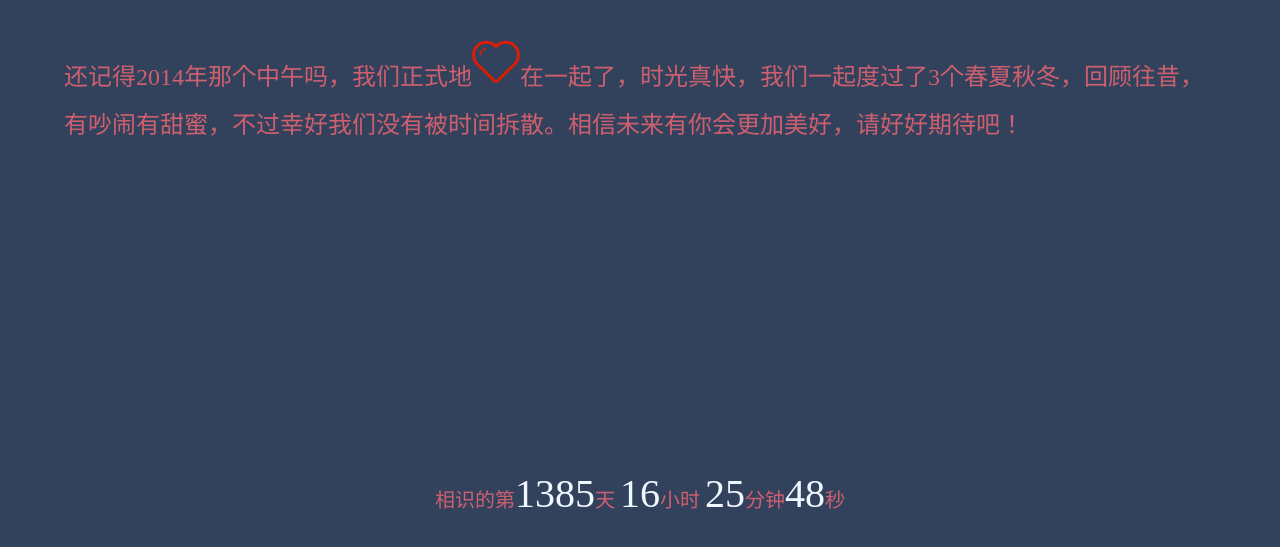
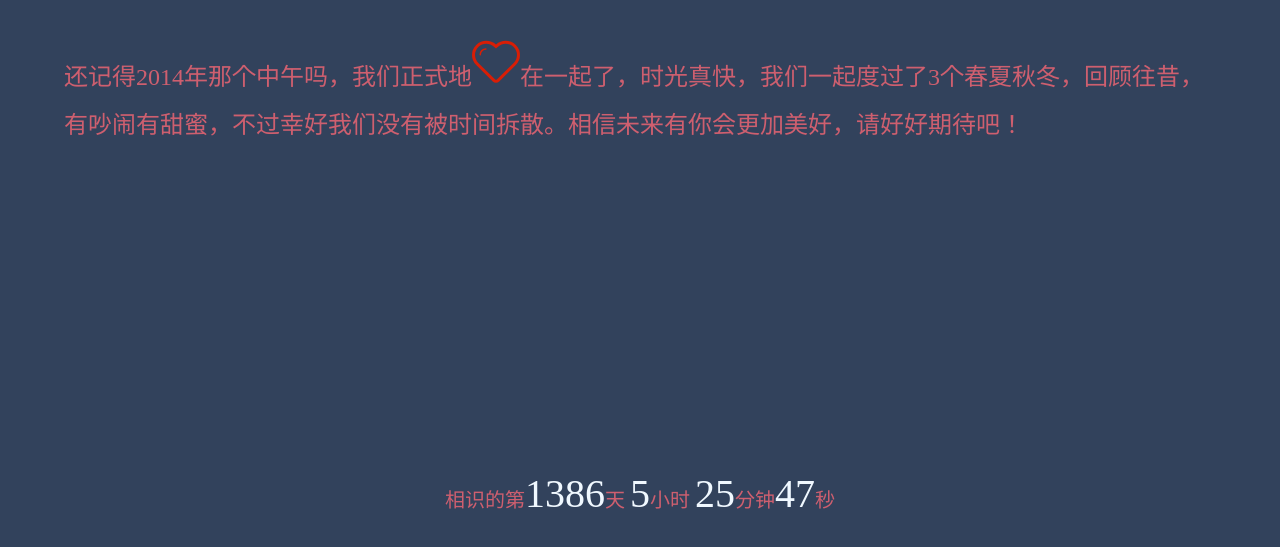
Before and after one commit to iamyouth/iamyouth.github.io, a plain HTML site: page index.html in a window 1280 px wide. Shown: the part 243-790 px from the top of the page. Drawn offline with Linux system fonts and the light colour scheme.

Commit message:
Update index.html

```diff
--- a/index.html
+++ b/index.html
@@ -79,7 +79,7 @@ background: yellow;
                 window.setTimeout(function() {
                     show_date_time();
                 }, 1000);
-                var BirthDay = new Date("03,31,2014 13:00:00");
+                var BirthDay = new Date("03,31,2014 00:00:00");
                 var today = new Date();
                 var timeold = (today.getTime() - BirthDay.getTime());
                 var msPerDay = 24 * 60 * 60 * 1000;
```
